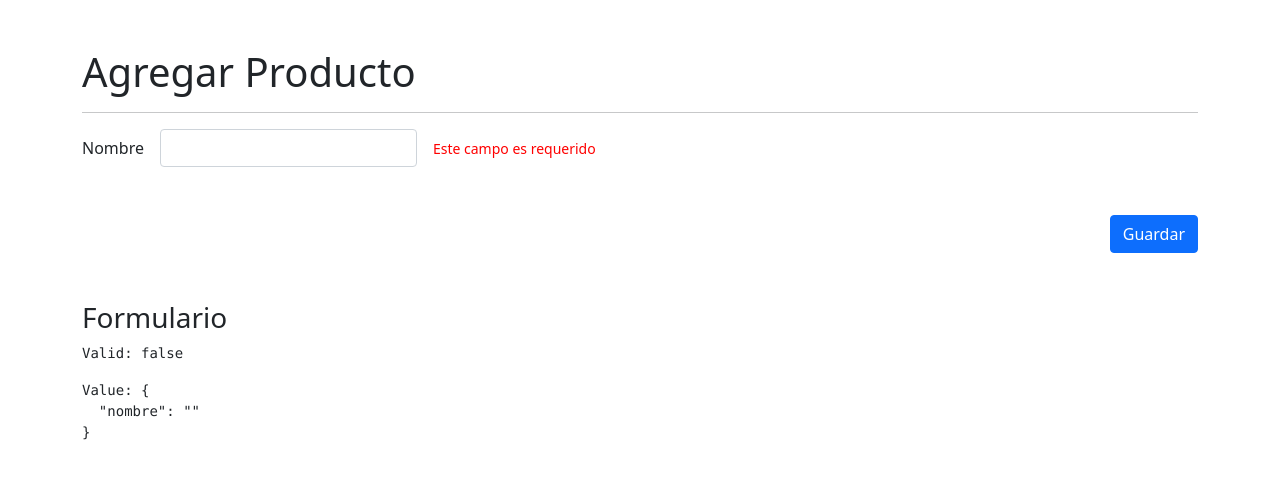
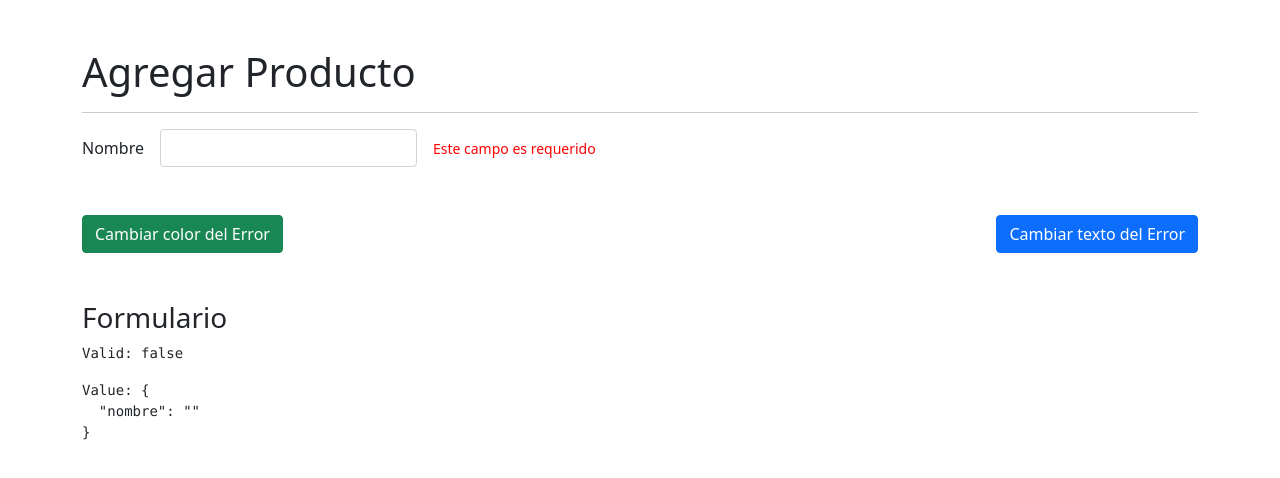
Before and after one commit to cabrerojas/11-directivasApp, an Angular app: page /producto/agregar in a window 1280 px wide. Shown: the top 478 px of the page. Built offline with nearby package versions, Linux system fonts and the light colour scheme.

Commit message:
directivas
Cambios en tiempo real de los parámetros que enviamos a la directiva

```diff
--- a/src/app/productos/pages/agregar/agregar.component.html
+++ b/src/app/productos/pages/agregar/agregar.component.html
@@ -18,7 +18,8 @@
 
         <div class="col-auto">
             <span   appErrorMsg
-                    color="red"
+                    [mensaje]="texto1"
+                    [color]="color"
                     *ngIf="tieneError('nombre')"></span>
         </div>
 
@@ -26,8 +27,13 @@
 
     <div class="row mt-5">
         <div class="col">
-            <button type="submit" class="btn btn-primary float-end">
-                Guardar
+            <button type="submit" class="btn btn-primary float-end"
+                    (click)="cambiarTexto()">
+                    Cambiar texto del Error
+            </button>
+            <button type="submit" class="btn btn-success"
+            (click)="cambiarColor()">
+                Cambiar color del Error
             </button>
         </div>
     </div>
--- a/src/app/productos/pages/agregar/agregar.component.ts
+++ b/src/app/productos/pages/agregar/agregar.component.ts
@@ -7,6 +7,9 @@ import { FormBuilder, FormGroup, Validators } from '@angular/forms';
   styleUrls: ['./agregar.component.css']
 })
 export class AgregarComponent {
+
+  texto1 = 'Este campo es requerido';
+  color = 'red';
 
   miFormulario: FormGroup = this.fb.group({
     nombre: ['', Validators.required]
@@ -19,5 +22,13 @@ export class AgregarComponent {
     return this.miFormulario.get(campo)?.invalid || false;
   }
 
+  cambiarTexto(): void {
+    this.texto1 = Math.random().toString();
+  }
+
+  cambiarColor(): void {
+    this.color = '#xxxxxx'.replace(/x/g, y => ( Math.random() * 16 | 0).toString(16));
+  }
+
 
 }
--- a/src/app/shared/directives/error-msg.directive.ts
+++ b/src/app/shared/directives/error-msg.directive.ts
@@ -5,9 +5,25 @@ import { Directive, ElementRef, Input, OnInit } from '@angular/core';
 })
 export class ErrorMsgDirective implements OnInit{
 
+  // tslint:disable-next-line: variable-name
+  private _color = 'red';
+
+  // tslint:disable-next-line: variable-name
+  private _mensaje = 'Este campo es requerido';
+
   htmlElement: ElementRef<HTMLElement>;
-  @Input() color = 'red';
-  @Input() mensaje = 'Este campo es requerido';
+
+  @Input() set color(valor: string) {
+    this.htmlElement.nativeElement.style.color = valor;
+    this._color = valor;
+  }
+
+  // @Input() mensaje = 'Este campo es requerido';
+
+  @Input() set mensaje(texto: string) {
+    this.htmlElement.nativeElement.innerText = texto;
+    this._mensaje = texto;
+  }
 
   constructor( private el: ElementRef<HTMLElement> ) {
 
@@ -15,24 +31,28 @@ export class ErrorMsgDirective implements OnInit{
 
    }
 
+
+
   ngOnInit(): void {
 
-    this.setColor();
-    this.setMensaje();
-    this.setClase();
+    this.htmlElement.nativeElement.classList.add('form-text');
+
+    // this.setColor();
+    // this.setMensaje();
+    // this.setClase();
 
   }
 
-  setColor(): void {
-    this.htmlElement.nativeElement.style.color = this.color;
-  }
+  // setColor(): void {
+  //   this.htmlElement.nativeElement.style.color = this._color;
+  // }
 
-  setMensaje(): void {
-    this.htmlElement.nativeElement.innerText = this.mensaje;
-  }
+  // setMensaje(): void {
+  //   this.htmlElement.nativeElement.innerText = this._mensaje;
+  // }
 
-  setClase(): void {
-    this.htmlElement.nativeElement.classList.add('form-text');
-  }
+  // setClase(): void {
+  //   this.htmlElement.nativeElement.classList.add('form-text');
+  // }
 
 }
```
